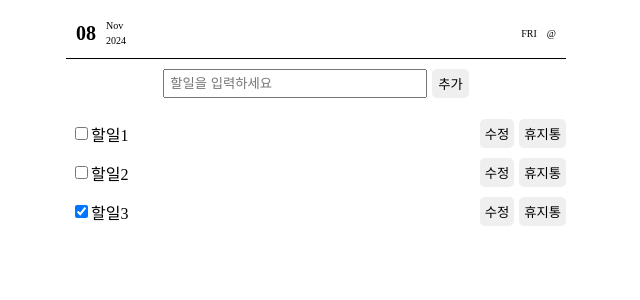
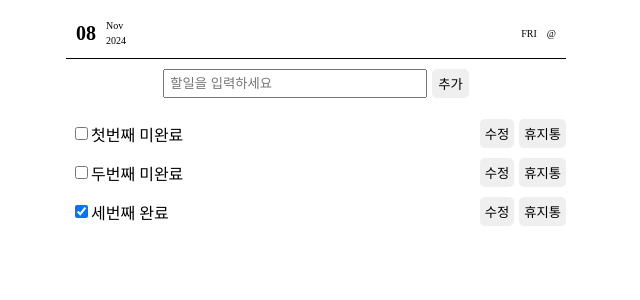
Before and after one commit to uno1547/react-ToDo, a React (Create React App) app: page / in a window 1280 px wide. Shown: the top 300 px of the page, without its empty margins (324-964 px from the left). Built offline with nearby package versions, Linux system fonts and the light colour scheme.

Commit message:
adding new todo as state > component refresh
fix map component key issue

```diff
--- a/src/components/ToDo.js
+++ b/src/components/ToDo.js
@@ -1,12 +1,32 @@
-import { useState } from "react";
+import { useEffect, useState } from "react";
 import style from "./ToDo.module.css"
 
 function ToDo({ text, isDone }) {
+  console.log('todo 랜더링');
+  // console.log(text, isDone);
+  const [done, setDone] = useState(isDone)
+  console.log('새로 랜더링된 state값', done);
+  // useEffect(() => {
+  //   setDone(isDone)
+  // }, [isDone])
+  // console.log(`${text}의 props의 isDone`, isDone);
+  // console.log(`${text}의 state`, done);
+  const clickHandler = (evt) => {
+    console.log('clicked!!');
+    setDone(!done)
+    // console.log(evt.currentTarget)
+    // setDone(!done)
+    /*
+    // const checkbox = evt.currentTarget.querySelector("input")
+      클릭하면 체크박스가 체크되게 하고, 이후에 데이터 처리
+      아니면 데이터 처리 먼저하고 랜더링을 다시하면 저절로 체크되있을지도 이게 맞는듯 반영이 되야하니깐
+    */
+  }
   return (
     <>
-      <li className = {style.todo}>
-        <input type = "checkbox" defaultChecked={isDone}></input>
-        <span>{text}</span>
+      <li className = {style.todo} onClick={clickHandler}>
+        <input type = "checkbox" checked = {done} readOnly></input>
+        <span>{text} {done ? "완료" : "미완료"}</span>
         <div>
           <button>수정</button>
           <button>휴지통</button>
--- a/src/components/ToDos.js
+++ b/src/components/ToDos.js
@@ -3,22 +3,45 @@ import style from "./ToDos.module.css";
 import ToDo from "./ToDo";
 
 function ToDos() {
+  const [toDo, setToDo] = useState() //
+  // const [cnt, setCnt] = useState(0)
   const [toDos, setToDos] = useState([
-    { text : "할일1", isDone : false},
-    { text : "할일2", isDone : false},
-    { text : "할일3", isDone : true}
+    // 데이터의 id는 고유하게 정해진다고 가정!! 이건 별도로 처리가 필요할듯함 global에 index를 주거나, 데이터 생성시에 고유값을 설정하던가
+    { id : "첫번째", text : "첫번째", isDone : false},
+    { id : "두번째", text : "두번째", isDone : false},
+    { id : "세번째", text : "세번째", isDone : true}
   ])
-  console.log('todos 랜더링!!');
+
+  const changeHandler = (evt) => {
+    // console.log(evt.target);
+    setToDo({id : evt.target.value, text : evt.target.value, isDone : false}) // 이때 state가 변하긴하지만 아래 콘솔이찍히고 나서야 랜더링이 다시되기때문에 콘솔에선 변한 state를 볼수없는것??
+    // console.log(toDo); // state를 찍는것은 볼수없다?
+  }
+
+  const submitHandler = (evt) => {
+    // console.log('submit');
+    evt.preventDefault()
+    if(!toDo) return
+    // console.log([toDo, ...toDos]);
+    // setToDos(prev => [toDo, ...toDos]) // shift
+    setToDos(prev => [...prev, toDo]) // push
+  }
+  console.log(toDos);
+  // console.log('todos 랜더링!!'); // toDo가 바뀔때마다 랜더링이 다시된다!!
   return (
     <div className={style.todos}>
-      <form className={style.form}>
-        <input placeholder="할일을 입력하세요"></input>
+      <form className={style.form} onSubmit={submitHandler}>
+        <input placeholder="할일을 입력하세요" onChange={changeHandler}></input>
         <button type="submit">추가</button>
       </form>
       <ul>
         {toDos.map((todo, idx) => {
-          return <ToDo text={todo.text} isDone={todo.isDone} key={idx}/>
+          // console.log(`${todo.text}${todo.isDone}${idx}`);
+          return <ToDo text={todo.text} isDone={todo.isDone} key={todo.id}/>
+          // return <ToDo text={todo.text} isDone={todo.isDone} key={todo.text}/>
         })}
+        {
+        }
       </ul>
     </div>
   )
--- a/src/components/ToDos.module.css
+++ b/src/components/ToDos.module.css
@@ -20,7 +20,6 @@
 .todos > .form button {
   border: 0;
   border-radius: 5px;
-  cursor: pointer;
   transition: .7s;
 }
 
```
